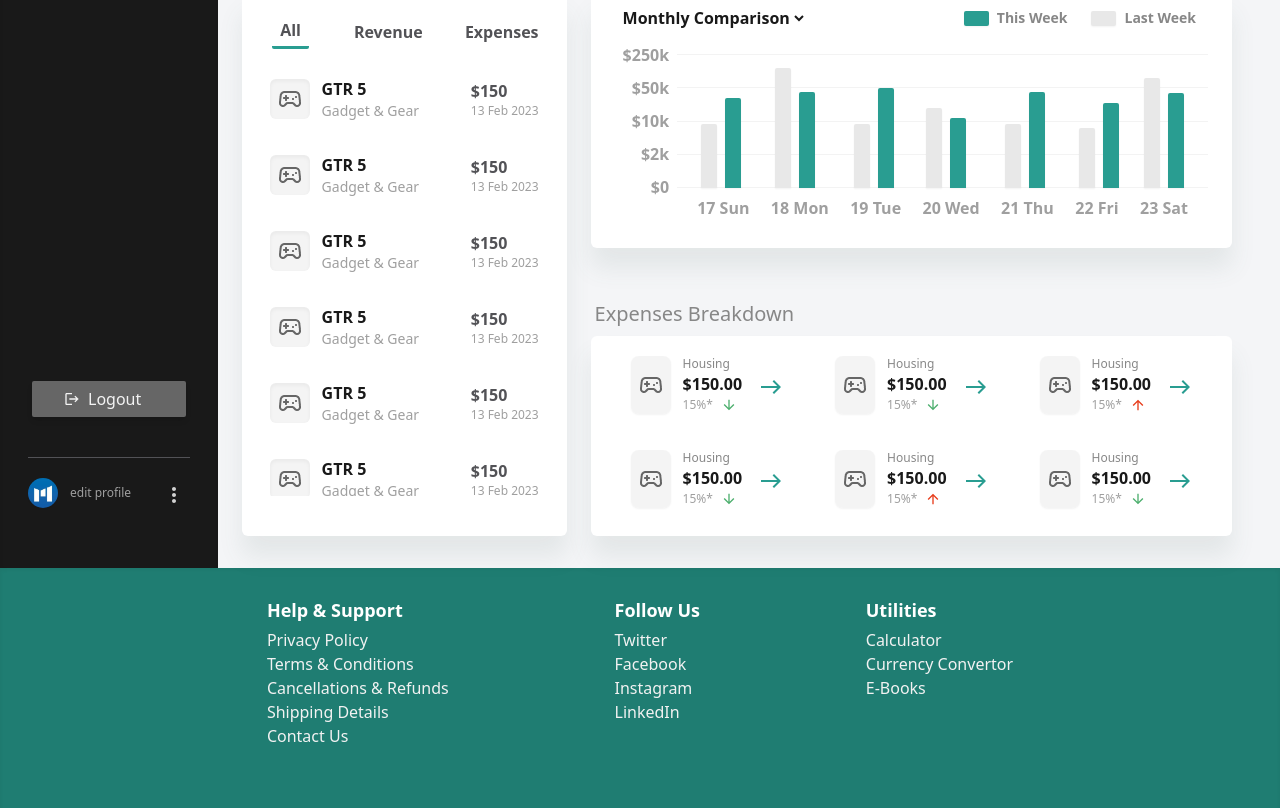
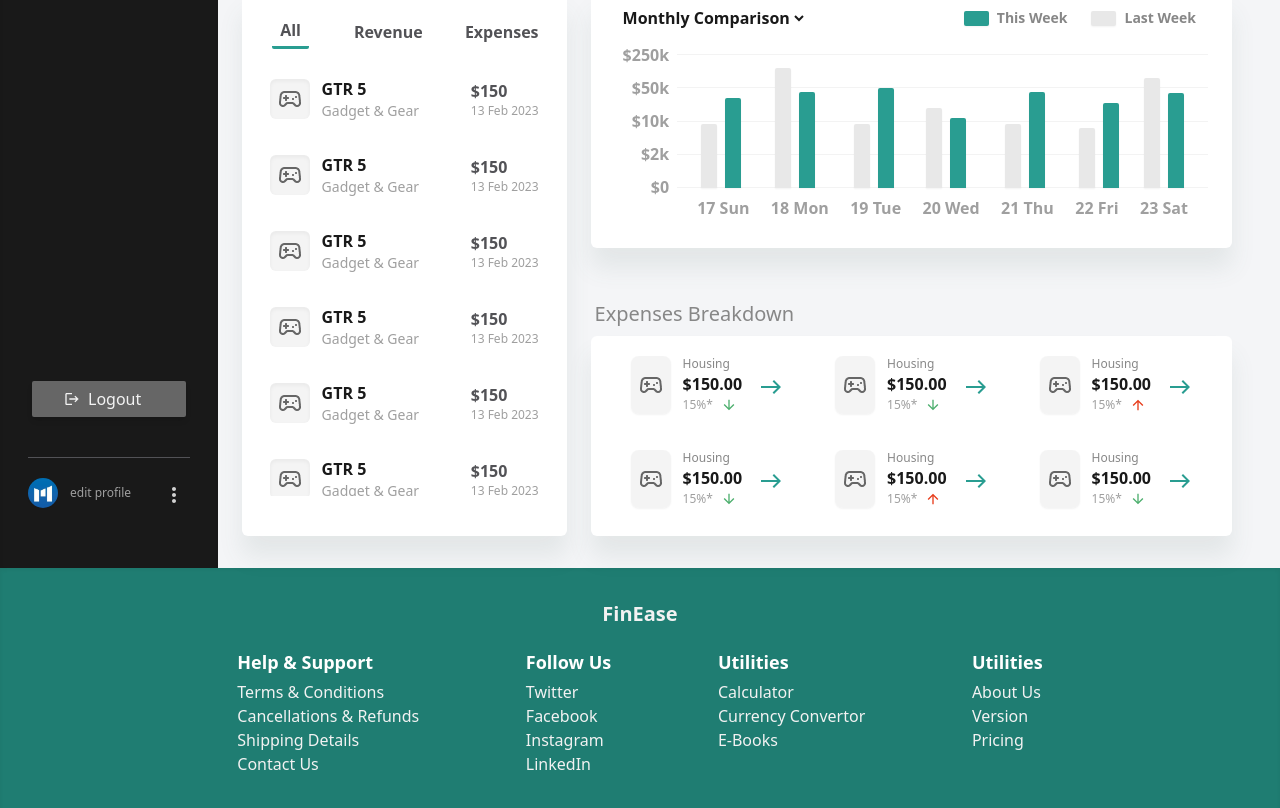
Before and after one commit to Rasheem07/FinEase, a Next.js app: page / in a window 1280 px wide. Shown: the part 388-1196 px from the top of the page. Built offline with nearby package versions, Linux system fonts and the light colour scheme; sample sign-in values are in the browser's storage.

Commit message:
added about page

```diff
--- /dev/null
+++ b/src/app/@app/about/page.tsx
@@ -0,0 +1,41 @@
+import React from 'react'
+
+export default function Page() {
+  return (
+    <div className=" bg-mainBG text-label-color">
+      <div className="container mx-auto py-8 px-6">
+        <h1 className="text-3xl font-bold mb-4">About Our Financial Tracker Web App</h1>
+        <p className="text-lg mb-6">
+          Welcome to our financial tracker web app! We're dedicated to helping you manage your finances with ease, security, and peace of mind. Our platform empowers users like you to take control of your financial journey and achieve your goals.
+        </p>
+        <h2 className="text-2xl font-semibold mb-4">Key Features:</h2>
+        <ul className="list-disc list-inside mb-6">
+          <li>
+            <span className="font-semibold">Balance Overview:</span> Quickly view your account balances in one place, providing you with a clear snapshot of your financial status at a glance.
+          </li>
+          <li>
+            <span className="font-semibold">Secure Bank Account Linking:</span> Link your bank accounts securely to our app. We prioritize your security and use industry-standard encryption techniques to hash and protect your account details.
+          </li>
+          <li>
+            <span className="font-semibold">Advanced Security Measures:</span> Your privacy and security are paramount. We implement JSON Web Tokens (JWT) and tokenization methods to securely authenticate and authorize access to your account information.
+          </li>
+          <li>
+            <span className="font-semibold">Seamless Transaction Management:</span> Access detailed transaction histories effortlessly. Our platform simplifies the process of fetching transaction details, allowing you to track your expenses efficiently.
+          </li>
+          <li>
+            <span className="font-semibold">Expense Tracking and Goal Setting:</span> Set financial goals and track your progress with ease. Our app empowers you to manage expenses effectively and stay on track toward achieving your financial objectives.
+          </li>
+          <li>
+            <span className="font-semibold">Bill Management and Notifications:</span> Never miss a bill payment deadline again. Our app allows you to add bills, set reminders, and receive notifications when payment deadlines approach.
+          </li>
+        </ul>
+        <p className="text-lg">
+          Our financial tracker web app is completely free to use. We're committed to providing a secure and user-friendly platform for managing your finances. Rest assured, we prioritize the security of your data, and we take full responsibility for any issues that may arise.
+        </p>
+        <p className="text-lg">
+          Join our community today and embark on a journey towards financial empowerment and stability. If you have any questions or concerns, please don't hesitate to contact us. We're here to support you every step of the way. Thank you for choosing our financial tracker web app!
+        </p>
+      </div>
+    </div>
+  );
+};
--- a/src/app/components/footer.tsx
+++ b/src/app/components/footer.tsx
@@ -3,13 +3,11 @@ import React from 'react'
 
 export default function Footer(){
   return (
-    <div className='w-full min-h-[40vh] bg-[#1F7D72] shadow-inner flex flex-row justify-center text-[#f2f2f2] py-6 px-8'>
+      <div className='w-full min-h-[40vh] bg-[#1F7D72] shadow-inner mx-auto text-[#f2f2f2] py-4 px-8 flex flex-col items-center'>
+        <h1 className='text-xl font-bold py-4 text-center'>FinEase</h1>
         <div className="flex flex-row justify-around w-[75%]">
        <div className="flex flex-col">
          <h2 className='text-lg text-white font-semibold capitalize py-1'>help & support</h2>
-          <Link target="_blank" className='text-md font-sans capitalize hover:font-medium hover:text-gray5' href='https://merchant.razorpay.com/policy/NefnUNyDO32m8f/privacy'>
-            privacy policy
-          </Link>
           <Link target="_blank" className='text-md font-sans capitalize hover:font-medium hover:text-gray5' href='https://merchant.razorpay.com/policy/NefnUNyDO32m8f/terms'>
             terms & conditions
           </Link>
@@ -40,14 +38,26 @@ export default function Footer(){
        </div>
        <div className="flex flex-col">
          <h2 className='text-lg text-white font-semibold capitalize py-1'>utilities</h2>
-          <Link target="_blank" className='text-md font-sans capitalize hover:font-medium hover:text-gray5' href='https://merchant.razorpay.com/policy/NefnUNyDO32m8f/privacy'>
+          <Link target="_blank" className='text-md font-sans capitalize hover:font-medium hover:text-gray5' href='/'>
             calculator
           </Link>
-          <Link target="_blank" className='text-md font-sans capitalize hover:font-medium hover:text-gray5' href='https://merchant.razorpay.com/policy/NefnUNyDO32m8f/terms'>
+          <Link target="_blank" className='text-md font-sans capitalize hover:font-medium hover:text-gray5' href='/'>
             currency convertor
           </Link>
-          <Link target="_blank" className='text-md font-sans capitalize hover:font-medium hover:text-gray5' href='https://merchant.razorpay.com/policy/NefnUNyDO32m8f/refund'>
+          <Link target="_blank" className='text-md font-sans capitalize hover:font-medium hover:text-gray5' href='/'>
             e-books
+          </Link>
+       </div>
+       <div className="flex flex-col">
+         <h2 className='text-lg text-white font-semibold capitalize py-1'>utilities</h2>
+          <Link target="_blank" className='text-md font-sans capitalize hover:font-medium hover:text-gray5' href='/about'>
+            about us
+          </Link>
+          <Link  className='text-md font-sans capitalize hover:font-medium hover:text-gray5' href='/'>
+            version
+          </Link>
+          <Link className='text-md font-sans capitalize hover:font-medium hover:text-gray5' href='/'>
+            pricing
           </Link>
        </div>
        </div>
```
